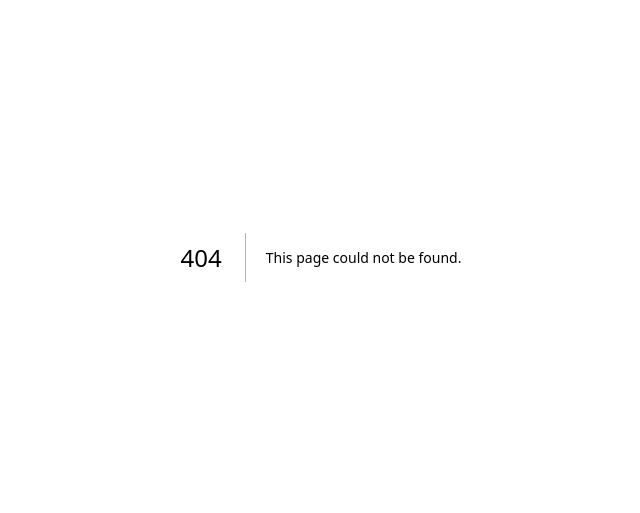
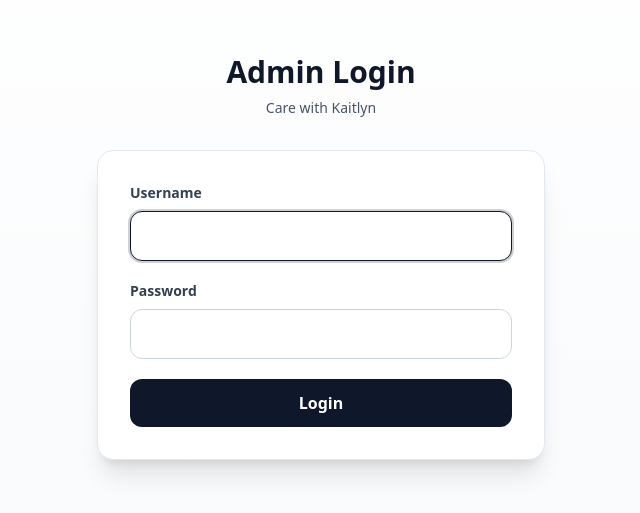
Before and after one commit to raczniakservices/kaitlyn-nanny-landing, a Next.js app in the folder apps/kaitlyn-nanny/: page /admin/login in a window 1280 px wide. Before the commit this address had no page. Shown: the part 143-656 px from the top of the page, without its empty margins (319-959 px from the left). Built offline with nearby package versions, Linux system fonts and the light colour scheme.

Commit message:
Replace HTTP Basic Auth with proper login page for admin access

```diff
--- /dev/null
+++ b/apps/kaitlyn-nanny/app/admin/login/page.tsx
@@ -0,0 +1,97 @@
+"use client";
+
+import { useState } from "react";
+import { useRouter } from "next/navigation";
+
+export default function AdminLoginPage() {
+  const [username, setUsername] = useState("");
+  const [password, setPassword] = useState("");
+  const [error, setError] = useState("");
+  const [loading, setLoading] = useState(false);
+  const router = useRouter();
+
+  async function handleSubmit(e: React.FormEvent) {
+    e.preventDefault();
+    setError("");
+    setLoading(true);
+
+    try {
+      const res = await fetch("/api/admin/login", {
+        method: "POST",
+        headers: { "Content-Type": "application/json" },
+        body: JSON.stringify({ username, password })
+      });
+
+      const data = await res.json();
+
+      if (res.ok && data.ok) {
+        router.push("/admin");
+        router.refresh();
+      } else {
+        setError(data.error || "Invalid credentials");
+      }
+    } catch (err) {
+      setError("Login failed. Please try again.");
+    } finally {
+      setLoading(false);
+    }
+  }
+
+  return (
+    <main className="min-h-screen bg-gradient-to-b from-white to-slate-50 flex items-center justify-center px-4">
+      <div className="w-full max-w-md">
+        <div className="text-center mb-8">
+          <h1 className="text-3xl font-extrabold text-slate-900">Admin Login</h1>
+          <p className="mt-2 text-sm text-slate-600">Care with Kaitlyn</p>
+        </div>
+
+        <div className="bg-white rounded-2xl shadow-xl p-8 border border-slate-200">
+          <form onSubmit={handleSubmit} className="space-y-5">
+            {error && (
+              <div className="rounded-xl bg-red-50 border border-red-200 p-3 text-sm text-red-800">
+                {error}
+              </div>
+            )}
+
+            <div>
+              <label htmlFor="username" className="block text-sm font-semibold text-slate-700 mb-2">
+                Username
+              </label>
+              <input
+                id="username"
+                type="text"
+                value={username}
+                onChange={(e) => setUsername(e.target.value)}
+                required
+                autoFocus
+                className="w-full px-4 py-3 rounded-xl border border-slate-300 focus:border-slate-900 focus:ring-2 focus:ring-slate-900/20 outline-none transition"
+              />
+            </div>
+
+            <div>
+              <label htmlFor="password" className="block text-sm font-semibold text-slate-700 mb-2">
+                Password
+              </label>
+              <input
+                id="password"
+                type="password"
+                value={password}
+                onChange={(e) => setPassword(e.target.value)}
+                required
+                className="w-full px-4 py-3 rounded-xl border border-slate-300 focus:border-slate-900 focus:ring-2 focus:ring-slate-900/20 outline-none transition"
+              />
+            </div>
+
+            <button
+              type="submit"
+              disabled={loading}
+              className="w-full bg-slate-900 text-white font-bold py-3 px-4 rounded-xl hover:bg-slate-800 disabled:opacity-50 disabled:cursor-not-allowed transition"
+            >
+              {loading ? "Logging in..." : "Login"}
+            </button>
+          </form>
+        </div>
+      </div>
+    </main>
+  );
+}
--- /dev/null
+++ b/apps/kaitlyn-nanny/app/api/admin/login/route.ts
@@ -0,0 +1,51 @@
+import { NextResponse } from "next/server";
+import { cookies } from "next/headers";
+
+const COOKIE_NAME = "kaitlyn_admin_auth";
+const COOKIE_MAX_AGE = 30 * 24 * 60 * 60; // 30 days
+
+function createAuthToken(user: string, pass: string) {
+  return Buffer.from(`${user}:${pass}`).toString("base64");
+}
+
+export async function POST(req: Request) {
+  const user = process.env.ADMIN_BASIC_USER || "";
+  const pass = process.env.ADMIN_BASIC_PASS || "";
+
+  if (!user || !pass) {
+    return NextResponse.json(
+      { ok: false, error: "Admin credentials not configured" },
+      { status: 500 }
+    );
+  }
+
+  let body: { username?: string; password?: string } = {};
+  try {
+    body = await req.json();
+  } catch {
+    return NextResponse.json(
+      { ok: false, error: "Invalid request" },
+      { status: 400 }
+    );
+  }
+
+  if (body.username !== user || body.password !== pass) {
+    return NextResponse.json(
+      { ok: false, error: "Invalid credentials" },
+      { status: 401 }
+    );
+  }
+
+  // Valid credentials - set cookie
+  const token = createAuthToken(user, pass);
+  const cookieStore = cookies();
+  cookieStore.set(COOKIE_NAME, token, {
+    httpOnly: true,
+    secure: process.env.NODE_ENV === "production",
+    sameSite: "lax",
+    maxAge: COOKIE_MAX_AGE,
+    path: "/"
+  });
+
+  return NextResponse.json({ ok: true });
+}
```
Also changed, not shown: apps/kaitlyn-nanny/middleware.ts (+12 -27 lines).
